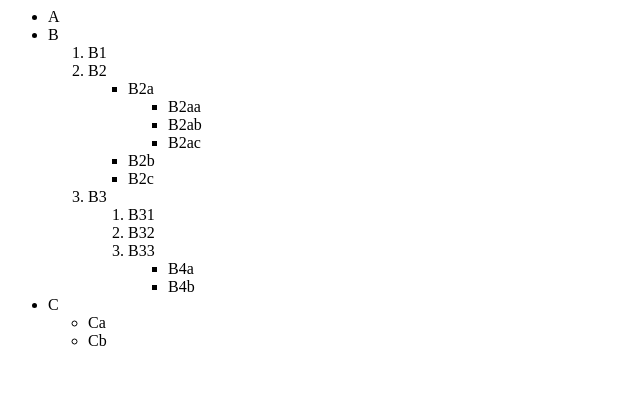
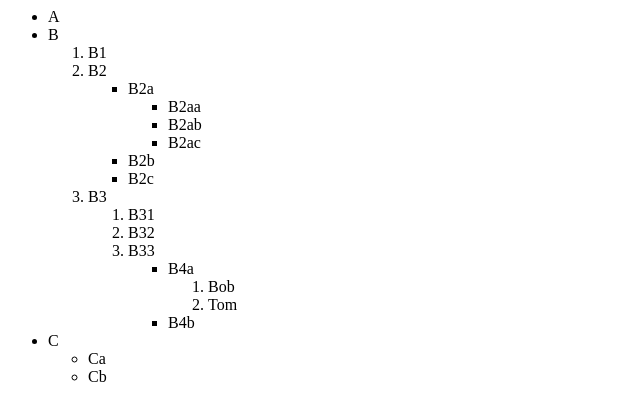
Before and after one commit to TroyAnthonyWilson/WebDevelopmentBootcamp, a plain HTML site: page 3.1 Nesting and Indentation/index.html in a window 1280 px wide. Shown: the whole page, without its empty margins (0-640 px from the left). Drawn offline with Linux system fonts and the light colour scheme.

Commit message:
Update index.html

```diff
--- a/3.1 Nesting and Indentation/index.html
+++ b/3.1 Nesting and Indentation/index.html
@@ -24,7 +24,12 @@
                     <li>B32</li>
                     <li>B33
                         <ul>
-                            <li>B4a</li>
+                            <li>B4a
+                                <ol>
+                                    <li>Bob</li>
+                                    <li>Tom</li>
+                                </ol>
+                            </li>
                             <li>B4b</li>
                         </ul>
                     </li>
```
